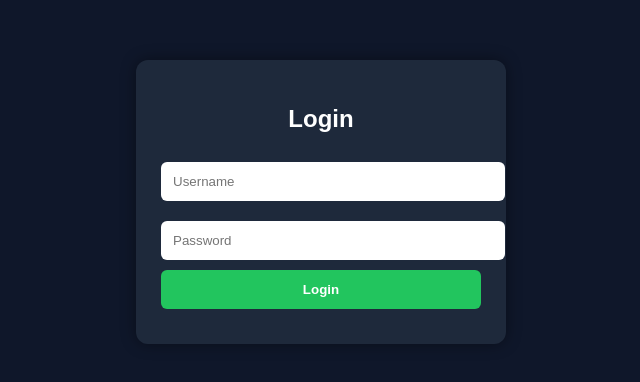
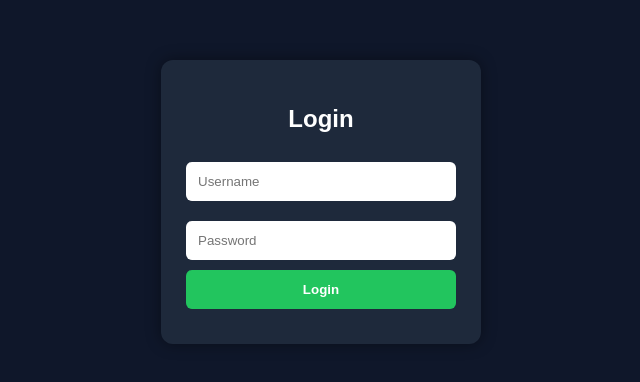
Before and after one commit to JKINT2112/isp-dashboard, a plain HTML site: page index.html in a window 1280 px wide. Shown: the part 198-580 px from the top of the page, without its empty margins (319-959 px from the left). Drawn offline with Linux system fonts and the light colour scheme.

Commit message:
Update style.css

```diff
--- a/style.css
+++ b/style.css
@@ -1,3 +1,7 @@
+* {
+  box-sizing: border-box;
+}
+
 body {
   margin: 0;
   font-family: Arial;
@@ -8,7 +12,8 @@ body {
   display: flex;
   justify-content: center;
   align-items: center;
-  height: 100vh;
+  min-height: 100vh; /* FIXED */
+  padding: 10px; /* prevents edge cut on small screens */
 }
 
 .login-box {
@@ -16,6 +21,7 @@ body {
   padding: 25px;
   border-radius: 12px;
   width: 320px;
+  max-width: 100%; /* responsive fix */
   color: white;
   box-shadow: 0 0 15px rgba(0,0,0,0.4);
 }
```
